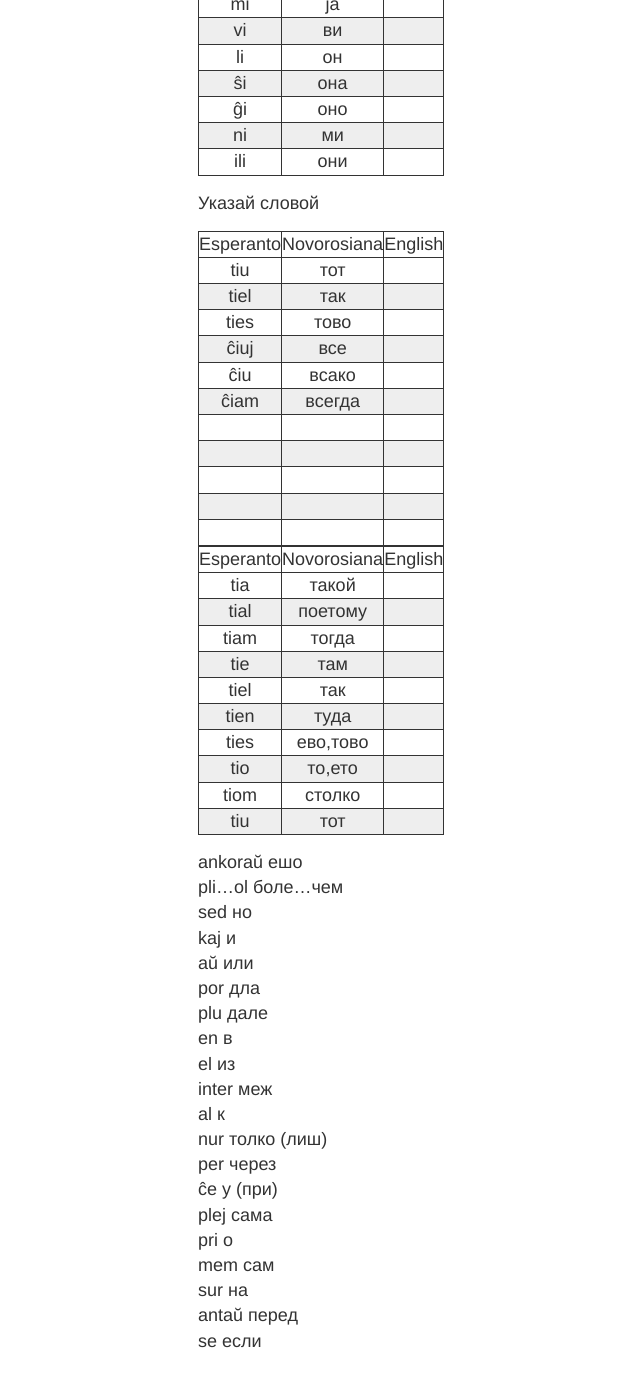
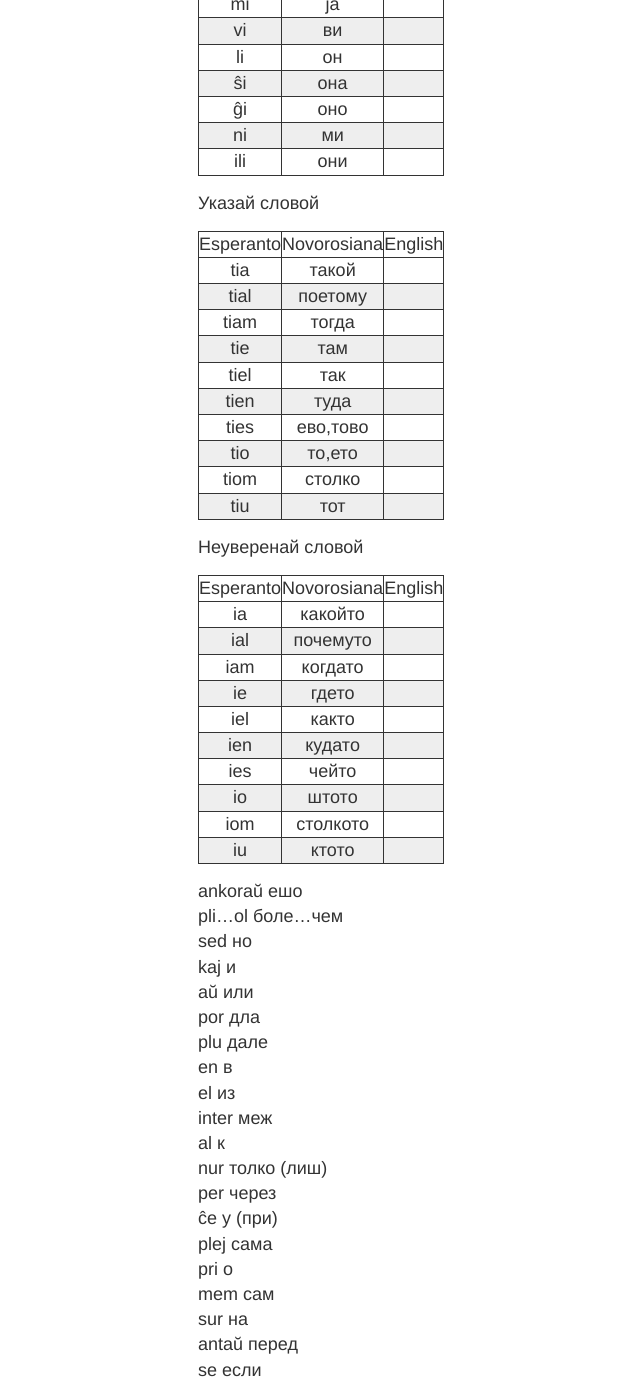
Before and after one commit to learnrusanto/learnrusanto.github.io, a Jekyll site: the page built from _posts/1970-01-04-sojuzoj.md, in a window 1280 px wide and 1400 px high, scrolled down 726 px. Shown: the whole window, without its empty margins (82-722 px from the left). Built offline with Jekyll 4.4.1, drawn with Linux system fonts in a browser that asks for light colours.

Commit message:
Коррелятивные слова в3

```diff
--- a/_posts/1970-01-04-sojuzoj.md
+++ b/_posts/1970-01-04-sojuzoj.md
@@ -36,22 +36,6 @@ title: Списко от сојузој
 
 | Esperanto | Novorosiana | English  |
 |:----------:|:----------:|:-----------:|
-|   tiu      |    тот      |         |
-|   tiel      |    так      |         |
-|   ties      |    тово      |         |
-|   ĉiuj      |    все      |         |
-|   ĉiu     |      всако    |         |
-|   ĉiam      |    всегда      |         |
-|         |          |         |
-|         |          |         |
-|         |          |         |
-|         |          |         |
-|         |          |         |
-
-
-
-| Esperanto | Novorosiana | English  |
-|:----------:|:----------:|:-----------:|
 |   tia      |     такой     |         |
 |   tial      |    поетому      |         |
 |   tiam      |    тогда      |         |
@@ -62,6 +46,23 @@ title: Списко от сојузој
 |    tio     |    то,ето      |         |
 |    tiom     |   столко       |         |
 |    tiu     |    тот      |         |
+
+Неуверенай словой
+
+| Esperanto | Novorosiana | English  |
+|:----------:|:----------:|:-----------:|
+|  ia      |   какойто       |         |
+|  ial      |   почемуто       |         |
+|   iam     |   когдато       |         |
+|  ie      |    гдето      |         |
+|  iel      |   както       |         |
+|  ien      |   кудато       |         |
+|   ies     |   чейто       |         |
+|  io      |    штото      |         |
+|  iom      |   столкото       |         |
+|  iu      |    ктото      |         |
+
+
 
 
 
```
